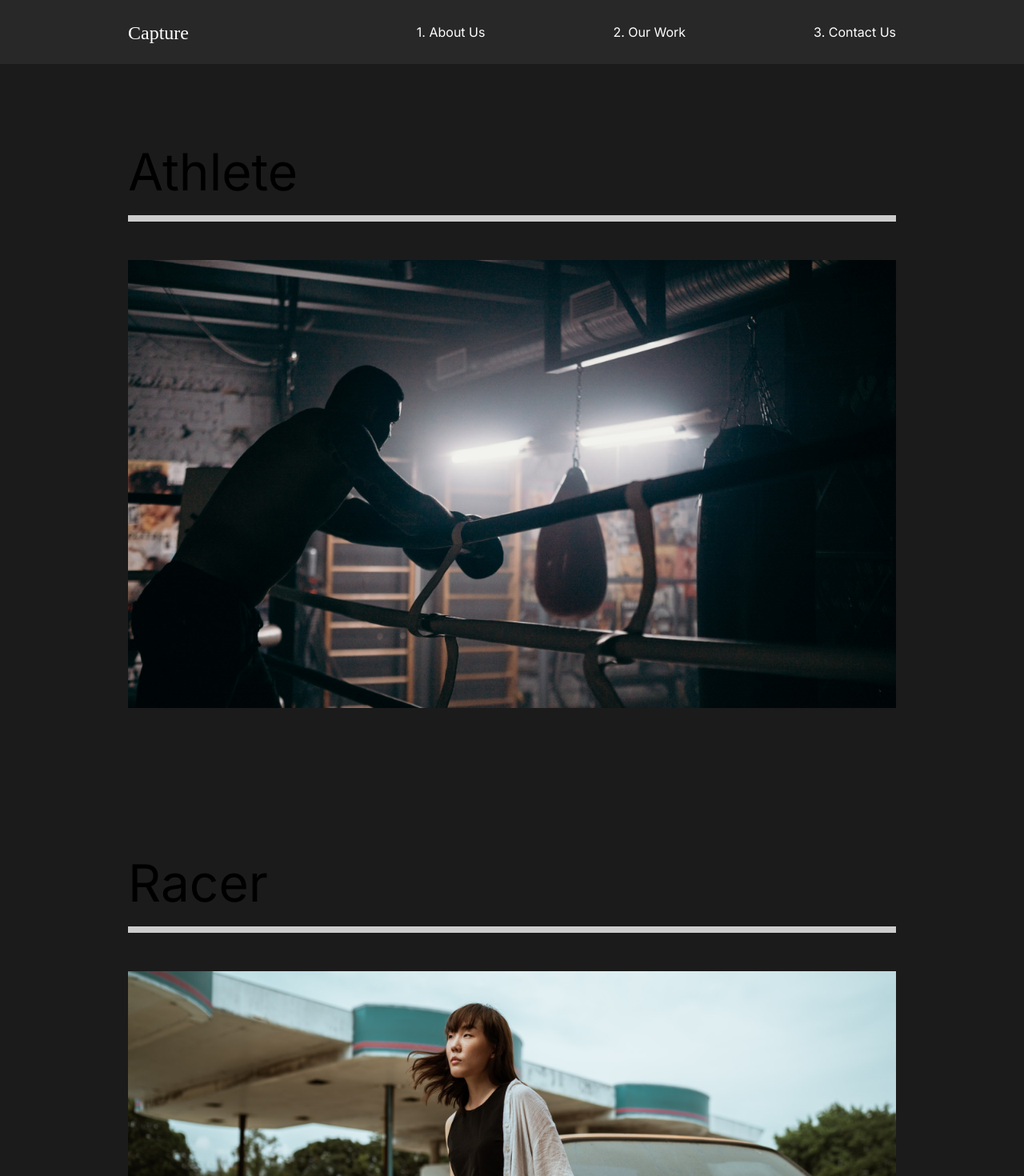
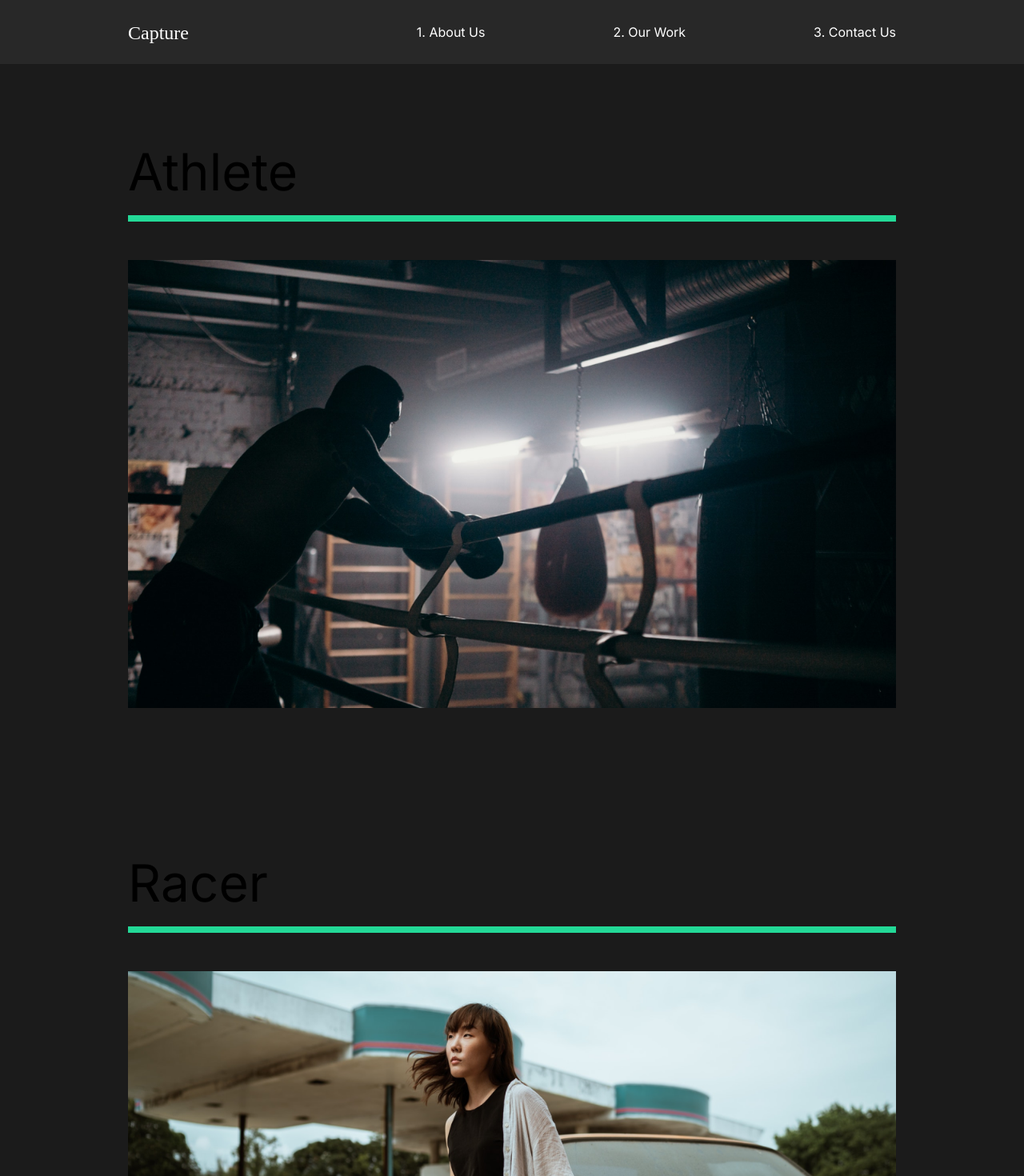
Before and after one commit to HakunaMatata5151/Capture, a React (Create React App) app: page /work in a window 1280 px wide. Shown: the top 1470 px of the page at 80% size. Built offline with nearby package versions, Linux system fonts and the light colour scheme.

Commit message:
16. Our Work Animation

```diff
--- a/src/animation.js
+++ b/src/animation.js
@@ -53,3 +53,36 @@
     },
   },
 };
+
+export const lineAnim = {
+  hidden: {
+    width: "0%",
+  },
+  show: {
+    width: "100%",
+    transition: { duration: 1 },
+  },
+};
+
+export const slider = {
+  hidden: {
+    x: "-130%",
+    skew: "45deg",
+  },
+  show: {
+    x: "100%",
+    skew: "0deg",
+    transition: { ease: "easeOut", duration: 1 },
+  },
+};
+export const sliderContainer = {
+  hidden: { opacity: 1 },
+  show: {
+    opacity: 1,
+    trasition: {
+      staggerChildren: 0.1,
+      ease: "easeOut",
+      when: "afterChildren",
+    },
+  },
+};
--- a/src/components/AboutSection.js
+++ b/src/components/AboutSection.js
@@ -21,6 +21,8 @@
   //     transition: { duration: 1, staggerChildren: 0.7, when: "afterChildren" },
   //   }, // can also use ease out which removes the jerk operation
   // };
+
+  // to get out of staggering we can add intital and animate in front of variants
   return (
     <About>
       <Description>
--- a/src/pages/OurWork.js
+++ b/src/pages/OurWork.js
@@ -9,26 +9,41 @@
 //Animation
 import { motion } from "framer-motion";
 import { pageAnimation } from "../animation";
+import {
+  photoAnim,
+  fade,
+  lineAnim,
+  slider,
+  sliderContainer,
+} from "../animation";
+
 const OurWork = () => {
   return (
     <Work variants={pageAnimation} animate="show" initial="hidden" exit="exit">
+      <Frame1 variants={slider}></Frame1>
+      <Frame2 variants={slider}></Frame2>
+      <Frame3 variants={slider}></Frame3>
+      <Frame4 variants={slider}></Frame4>
+
       <Movie>
-        <h2>Athlete</h2>
-        <div className="line"></div>
+        <motion.h2 variants={fade}>Athlete</motion.h2>
+        <motion.div variants={lineAnim} className="line"></motion.div>
         <Link to="/work/the-athlete">
-          <img src={athlete} alt="athelte " />
+          <Hide>
+            <motion.img variants={photoAnim} src={athlete} alt="athelte " />
+          </Hide>
         </Link>
       </Movie>
       <Movie>
         <h2>Racer</h2>
-        <div className="line"></div>
+        <motion.div variants={lineAnim} className="line"></motion.div>
         <Link to="/work/the-racer">
           <img src={theracer} alt="theracer " />
         </Link>
       </Movie>
       <Movie>
         <h2>Athlete</h2>
-        <div className="line"></div>
+        <motion.div variants={lineAnim} className="line"></motion.div>
         <Link to="/work/good-times">
           <img src={goodtimes} alt="goodtimes " />
         </Link>
@@ -49,7 +64,7 @@
   padding-bottom: 10rem;
   .line {
     height: 0.5rem;
-    background: #cccccc;
+    background: #23d997;
     margin-bottom: 3rem;
   }
   img {
@@ -58,4 +73,30 @@
     object-fit: cover;
   }
 `;
+
+const Hide = styled.div`
+  overflow: hidden;
+`;
+
+//Frame animation for a different colors
+
+const Frame1 = styled(motion.div)`
+  position: fixed;
+  left: 0;
+  top: 10%;
+  width: 100%;
+  height: 100vh;
+  background: #fffebf;
+  z-index: 2;
+`;
+
+const Frame2 = styled(Frame1)`
+  background: #ff8efb;
+`;
+const Frame3 = styled(Frame1)`
+  background: #8ed2ff;
+`;
+const Frame4 = styled(Frame1)`
+  background: #8eff80;
+`;
 export default OurWork;
```
